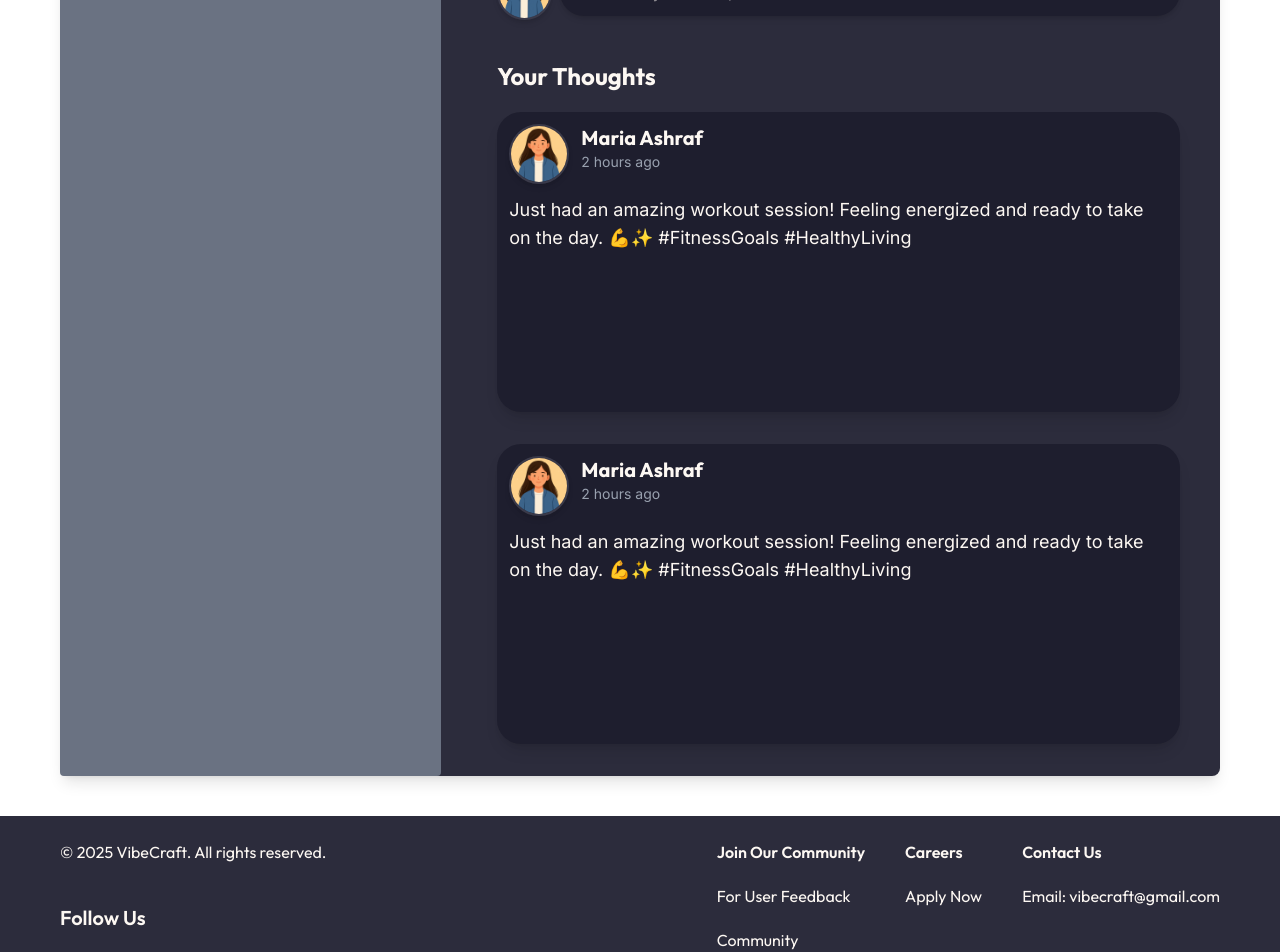
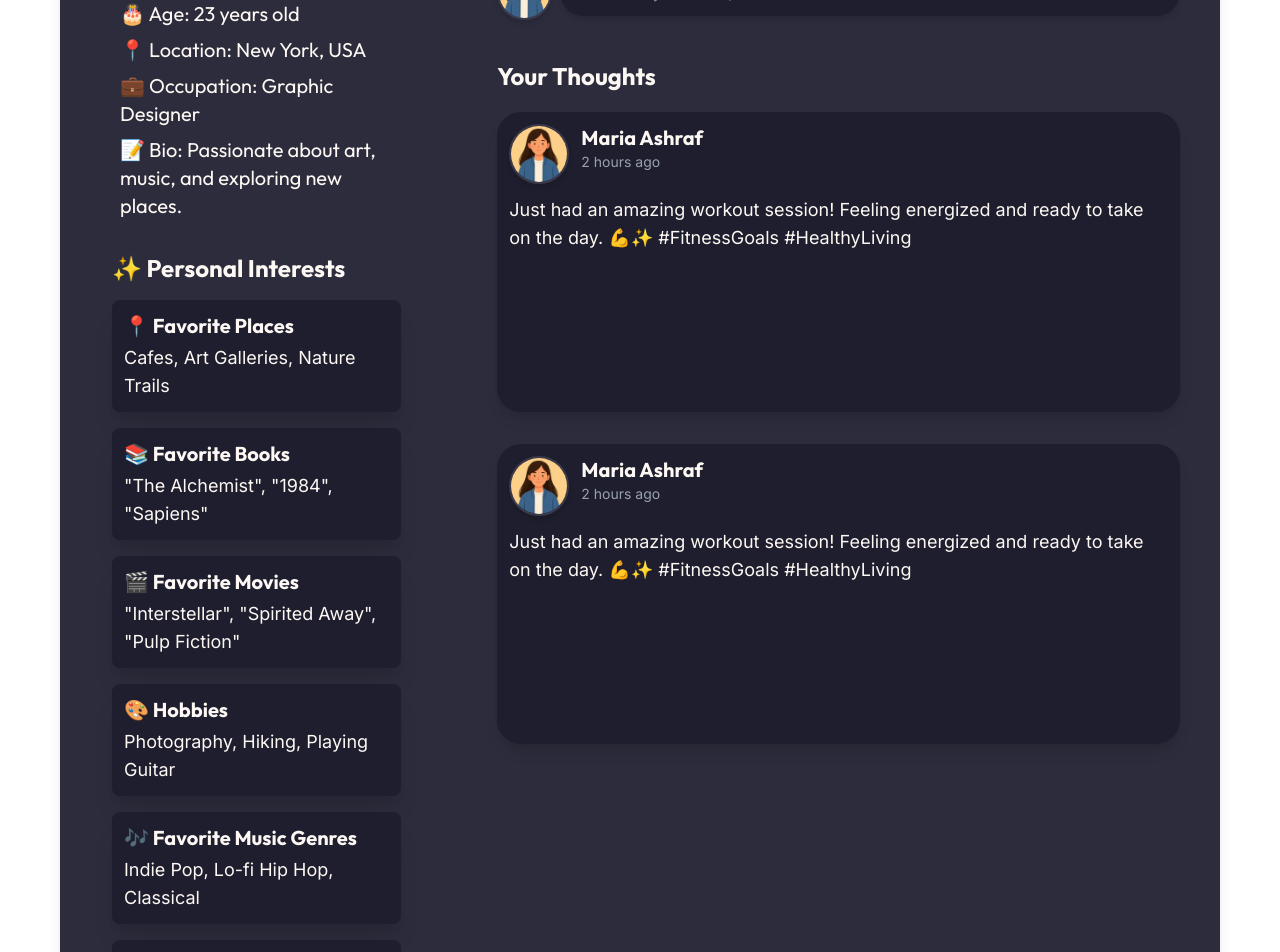
Before and after one commit to mariaashraf1/VibeCraft, a React (Vite) app in the folder vibe_craft/: page /Profile in a window 1280 px wide. Shown: the part 620-1572 px from the top of the page. Built offline with nearby package versions, Linux system fonts and the light colour scheme.

Commit message:
make changes to Profile

```diff
--- a/vibe_craft/src/pages/Profile.jsx
+++ b/vibe_craft/src/pages/Profile.jsx
@@ -24,7 +24,75 @@ export default function profile() {
       </div>
       <div className=" w-[100%] mt-6 bg-[#2C2C3C] rounded-lg min-h-screen shadow-lg">
         <div className="grid grid-cols-[1fr_2fr] gap-4">
-          <div className="bg-gray-500 p-4 rounded">1fr Column</div>
+          <div className="flex flex-col mt-8 ml-10 mr-10">
+              <div className="ml-3">
+                <div className="text-2xl font-outfit-bold italic mb-1 text-[#FDF8F3]">✨ About Me</div>
+                <div className="mt-2 flex flex-col space-y-2">
+                  <div className="text-xl font-outfit italic ml-2 text-[#FDF8F3]">
+                    🎂 Age: 23 years old
+                  </div>
+                  <div className="text-xl font-outfit italic ml-2 text-[#FDF8F3]">
+                    📍 Location: New York, USA
+                  </div>
+                  <div className="text-xl font-outfit italic ml-2 text-[#FDF8F3]">
+                    💼 Occupation: Graphic Designer
+                  </div>
+                  <div className="text-xl font-outfit italic ml-2 text-[#FDF8F3]">
+                    📝 Bio: Passionate about art, music, and exploring new places.
+                  </div>
+                </div>
+                <div className="text-2xl font-outfit-bold mt-8 mb-4 text-[#FDF8F3]">✨ Personal Interests</div>
+
+                <div className="mt-4 p-3 bg-[#1E1E2E] rounded-lg shadow-xl">
+                  <div className="text-xl font-outfit-bold mb-1 text-[#FDF8F3]">📍 Favorite Places</div>
+                  <div className="text-lg font-outfit-regular text-[#FDF8F3]">
+                    Cafes, Art Galleries, Nature Trails
+                  </div>
+                </div>
+
+                <div className="mt-4 p-3 bg-[#1E1E2E] rounded-lg shadow-xl">
+                  <div className="text-xl font-outfit-bold mb-1 text-[#FDF8F3]">📚 Favorite Books</div>
+                  <div className="text-lg font-outfit-regular text-[#FDF8F3]">
+                    "The Alchemist", "1984", "Sapiens"
+                  </div>
+                </div>
+
+                <div className="mt-4 p-3 bg-[#1E1E2E] rounded-lg shadow-xl">
+                  <div className="text-xl font-outfit-bold mb-1 text-[#FDF8F3]">🎬 Favorite Movies</div>
+                  <div className="text-lg font-outfit-regular text-[#FDF8F3]">
+                    "Interstellar", "Spirited Away", "Pulp Fiction"
+                  </div>
+                </div>
+
+                <div className="mt-4 p-3 bg-[#1E1E2E] rounded-lg shadow-xl">
+                  <div className="text-xl font-outfit-bold mb-1 text-[#FDF8F3]">🎨 Hobbies</div>
+                  <div className="text-lg font-outfit-regular text-[#FDF8F3]">
+                    Photography, Hiking, Playing Guitar
+                  </div>
+                </div>
+
+                <div className="mt-4 p-3 bg-[#1E1E2E] rounded-lg shadow-xl">
+                  <div className="text-xl font-outfit-bold mb-1 text-[#FDF8F3]">🎶 Favorite Music Genres</div>
+                  <div className="text-lg font-outfit-regular text-[#FDF8F3]">
+                    Indie Pop, Lo-fi Hip Hop, Classical
+                  </div>
+                </div>
+
+                <div className="mt-4 p-3 bg-[#1E1E2E] rounded-lg shadow-xl mb-8">
+                  <div className="text-xl font-outfit-bold mb-1 text-[#FDF8F3]">🍔 Favorite Foods</div>
+                  <div className="text-lg font-outfit-regular text-[#FDF8F3]">
+                    Sushi, Pasta, Tacos
+                  </div>
+                </div>
+              </div>
+
+
+
+
+
+
+
+            </div>
           <div className="flex flex-col mt-8 ml-10 mr-10">
             <div className="flex items-start ">
                 <img src={pp} alt="User Avatar" className="w-15 h-15 rounded-full object-cover border-2 border-[#3A3A4A] shadow-md"/>
```
